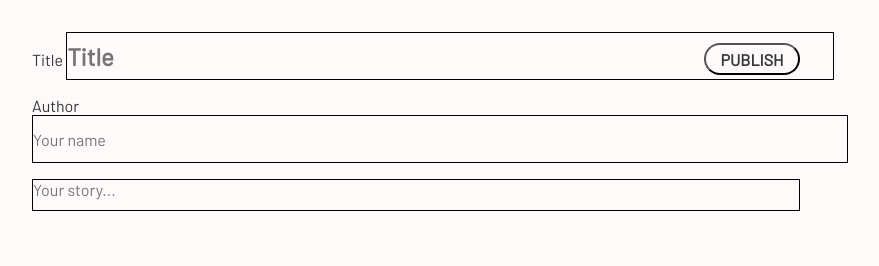
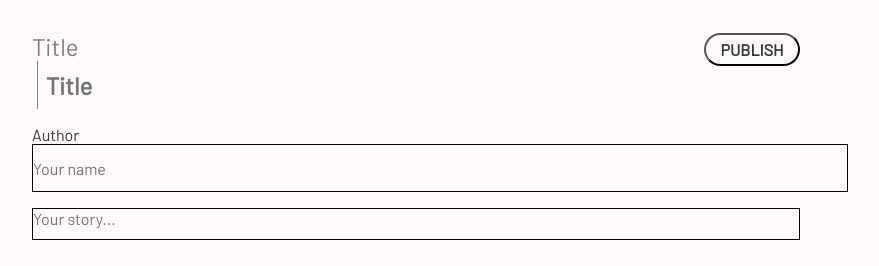
Before and after one commit to VioletViolaVi/futureproof_Telegraph_LAP_2_Code_Challenge, a plain HTML site: page client/index.html in a window 1280 px wide. Shown: the whole page, without its empty margins (216-1095 px from the left). Drawn offline with Linux system fonts and the light colour scheme.

Commit message:
re style for larger screens

```diff
--- a/client/static/css/title.css
+++ b/client/static/css/title.css
@@ -1,3 +1,7 @@
+#titleLabel {
+  display: none;
+}
+
 #title {
   width: 100%;
   height: 3rem;
@@ -5,7 +9,7 @@
   border: none;
   outline: none;
   font-weight: 900;
-  border: solid 0.1rem black;
+  /* border: solid 0.1rem black; */
 }
 
 @media (min-width: 576px) {
@@ -21,8 +25,20 @@
 }
 
 @media (min-width: 992px) {
+  #titleLabel {
+    display: inline;
+    text-align: right;
+    clear: both;
+    font-size: 1.5rem;
+    color: grey;
+    /* float: left; */
+  }
+
   #title {
     width: 38rem;
+    padding-left: 0.5rem;
+    margin-left: 0.3rem;
+    border-left: 0.1rem solid grey;
   }
 }
 
```
